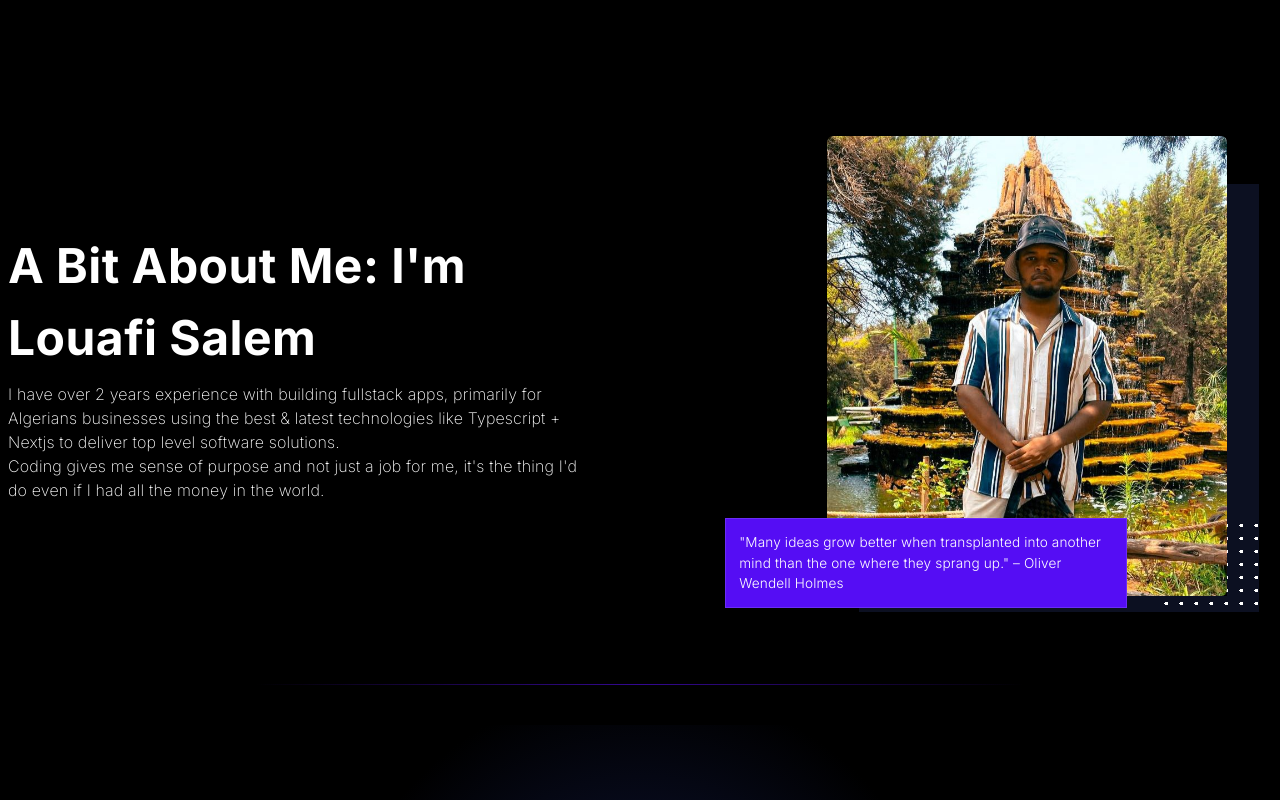
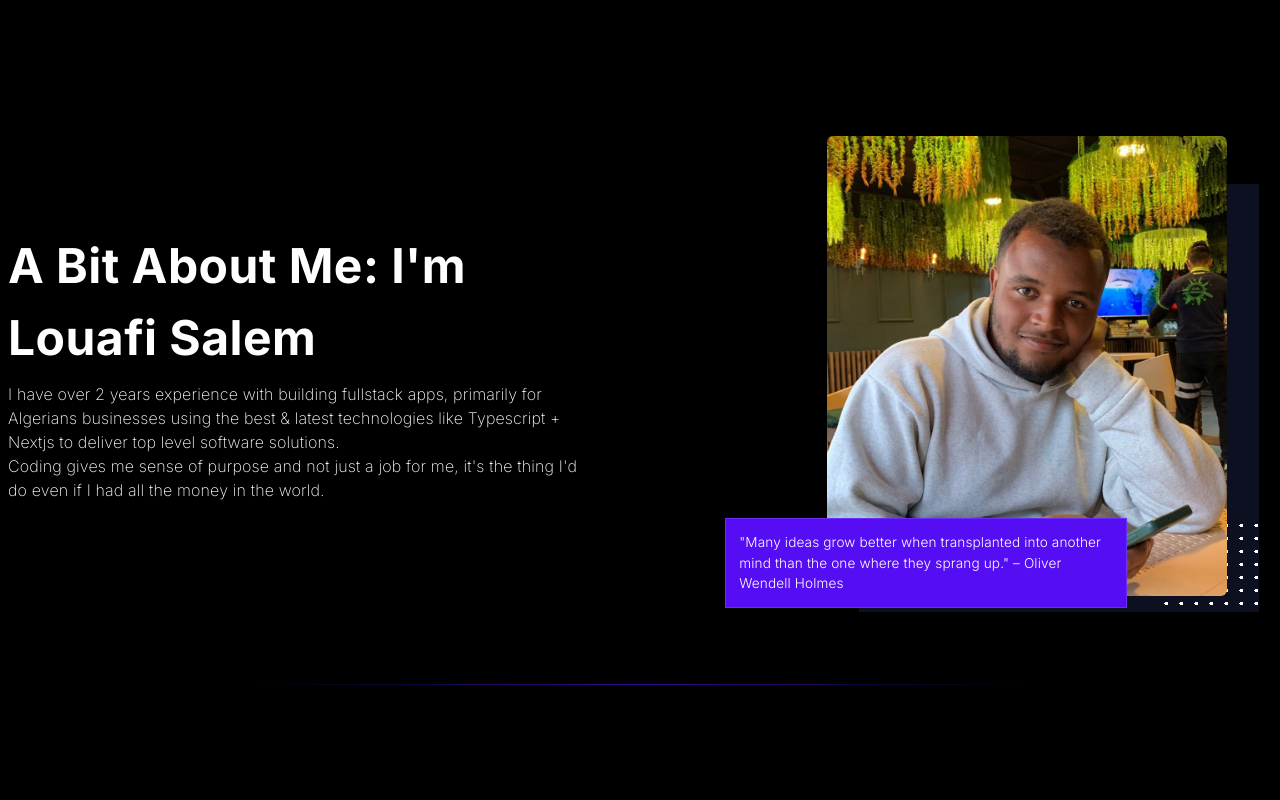
Before and after one commit to SalemDevLouy/personal-portfolio, a Next.js app: page / in a window 1280 px wide. Shown: the part 800-1600 px from the top of the page. Built offline with nearby package versions, Linux system fonts and the light colour scheme.

Commit message:
new commit

```diff
--- a/src/app/page.tsx
+++ b/src/app/page.tsx
@@ -166,8 +166,8 @@ gsap.registerPlugin(ScrollTrigger);
                                 zIndex: '2'
                             }}
                                 className='img cover'
-                                src='/img/mph1.jpg'
-                                alt="Personal Image" width={15} height={15}/>
+                                src='/img/myphoto.jpg'
+                                alt="Personal Image" width={150} height={200}/>
                             <Box
                                 className='gradientBg absolute'
                                 sx={{
@@ -254,7 +254,8 @@ gsap.registerPlugin(ScrollTrigger);
       <div className="left-edge"></div>
       <div className="right-edge"></div>
     </div>
-        </Box>
+        </Box> */}
+
     <Portfolio/>
         <Box sx={{
           backgroundColor: 'black',
@@ -264,7 +265,7 @@ gsap.registerPlugin(ScrollTrigger);
       <div className="left-edge"></div>
       <div className="right-edge"></div>
     </div>
-        </Box> */}
+        </Box>
 
 
           <Box sx={{
```
